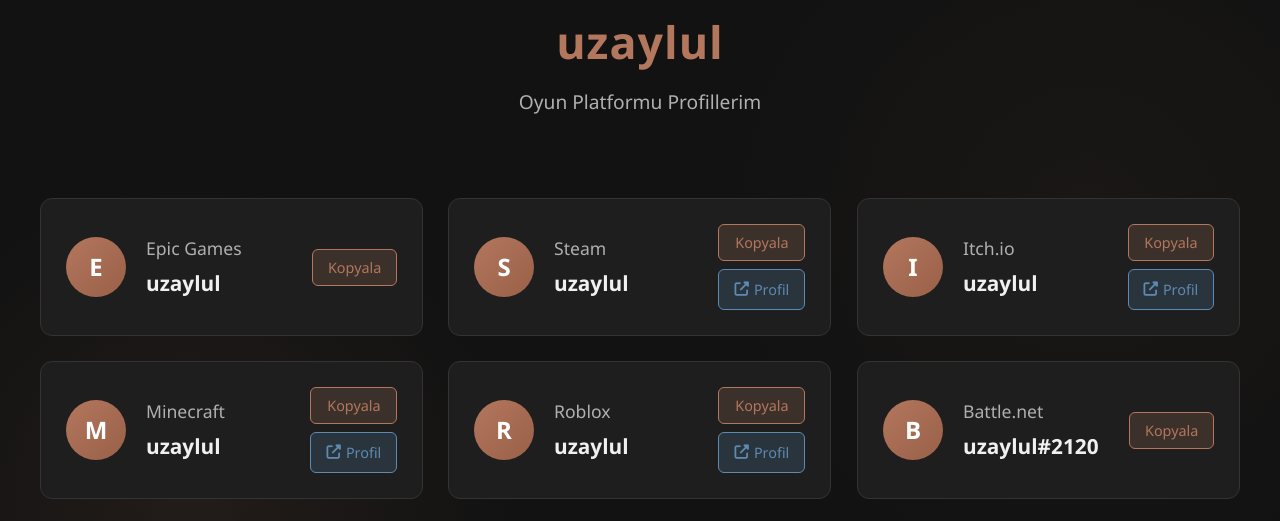
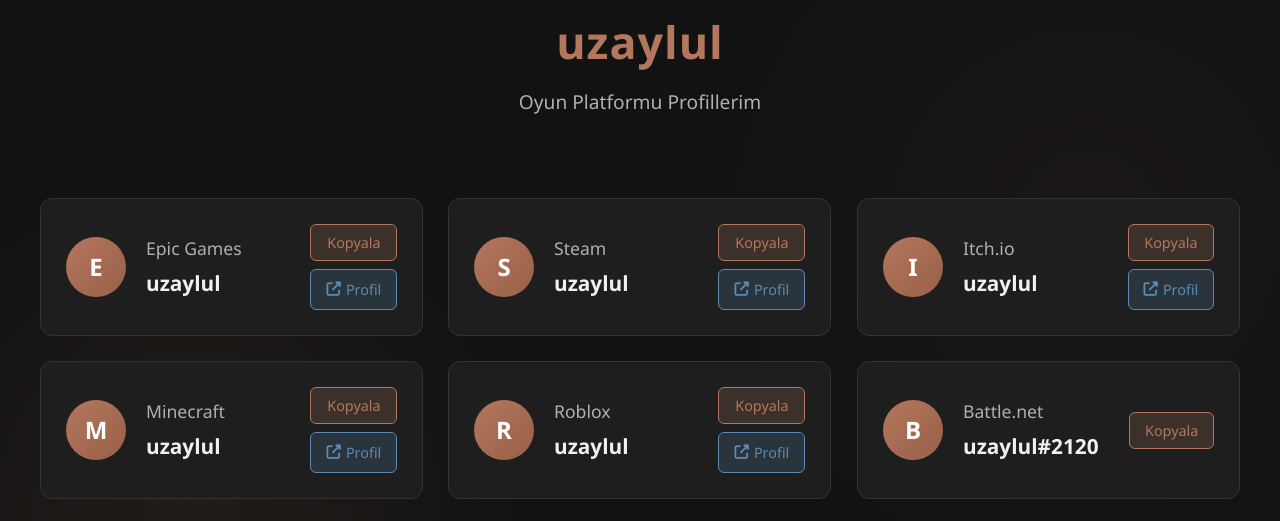
Before and after one commit to uzaylul/uzayluloyun, a plain HTML site: page index.html in a window 1280 px wide. Shown: the part 202-723 px from the top of the page. Drawn offline with Linux system fonts and the light colour scheme.

Commit message:
Fix HTML encoding issues and update profile links

```diff
--- a/index.html
+++ b/index.html
@@ -350,7 +350,7 @@
     <script>
 // Profil verileri (linkler eklendi)
 const profiles = [
-            { platform: "Epic Games", username: "uzaylul", icon: "E", link: "" },
+    { platform: "Epic Games", username: "uzaylul", icon: "E", link: "https://store.epicgames.com/tr/u/989551cb749940d2a498fdd1b5bfa17e" },
     { platform: "Steam", username: "uzaylul", icon: "S", link: "https://steamcommunity.com/id/uzaylul" },
     { platform: "Itch.io", username: "uzaylul", icon: "I", link: "https://uzaylul.itch.io" },
     { platform: "Minecraft", username: "uzaylul", icon: "M", link: "https://namemc.com/profile/uzaylul.1" },
```
Lines whose indentation alone changed are shown as unchanged.
